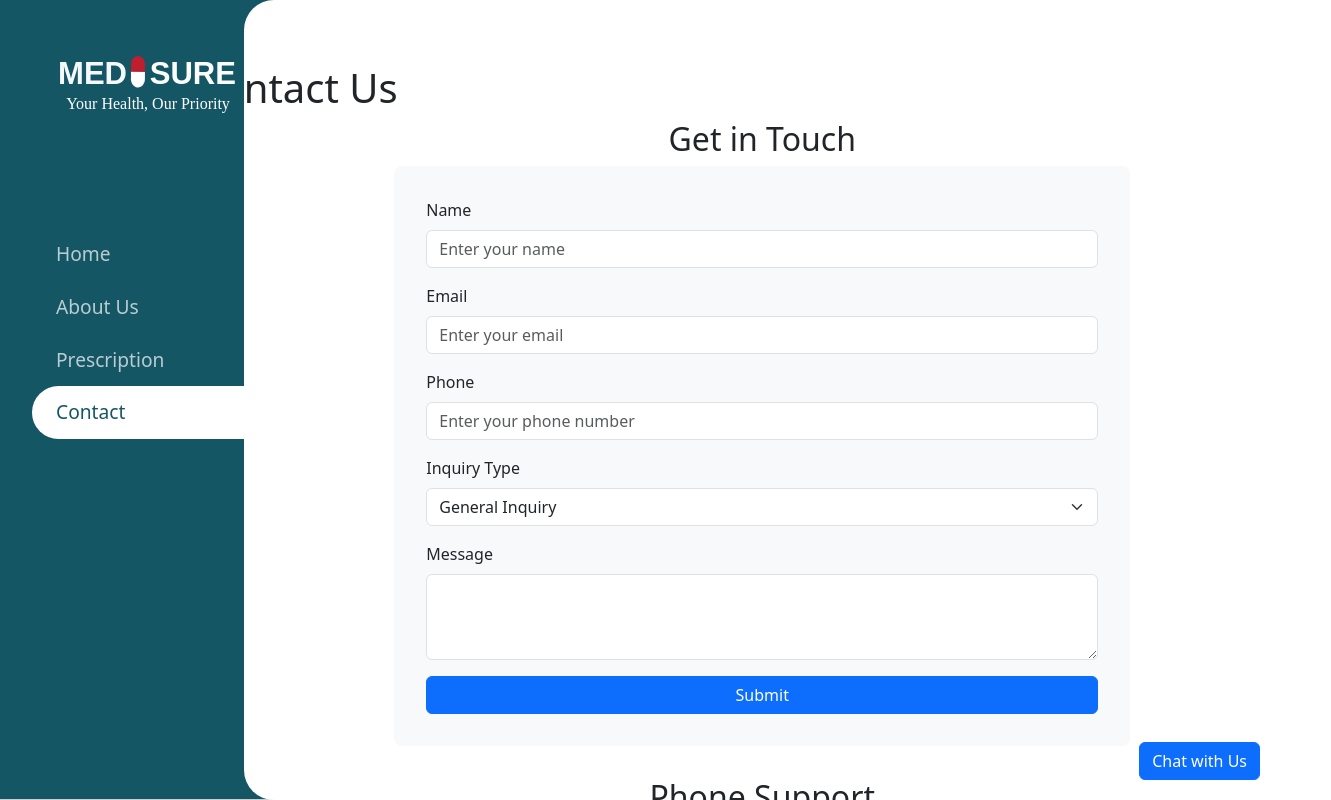
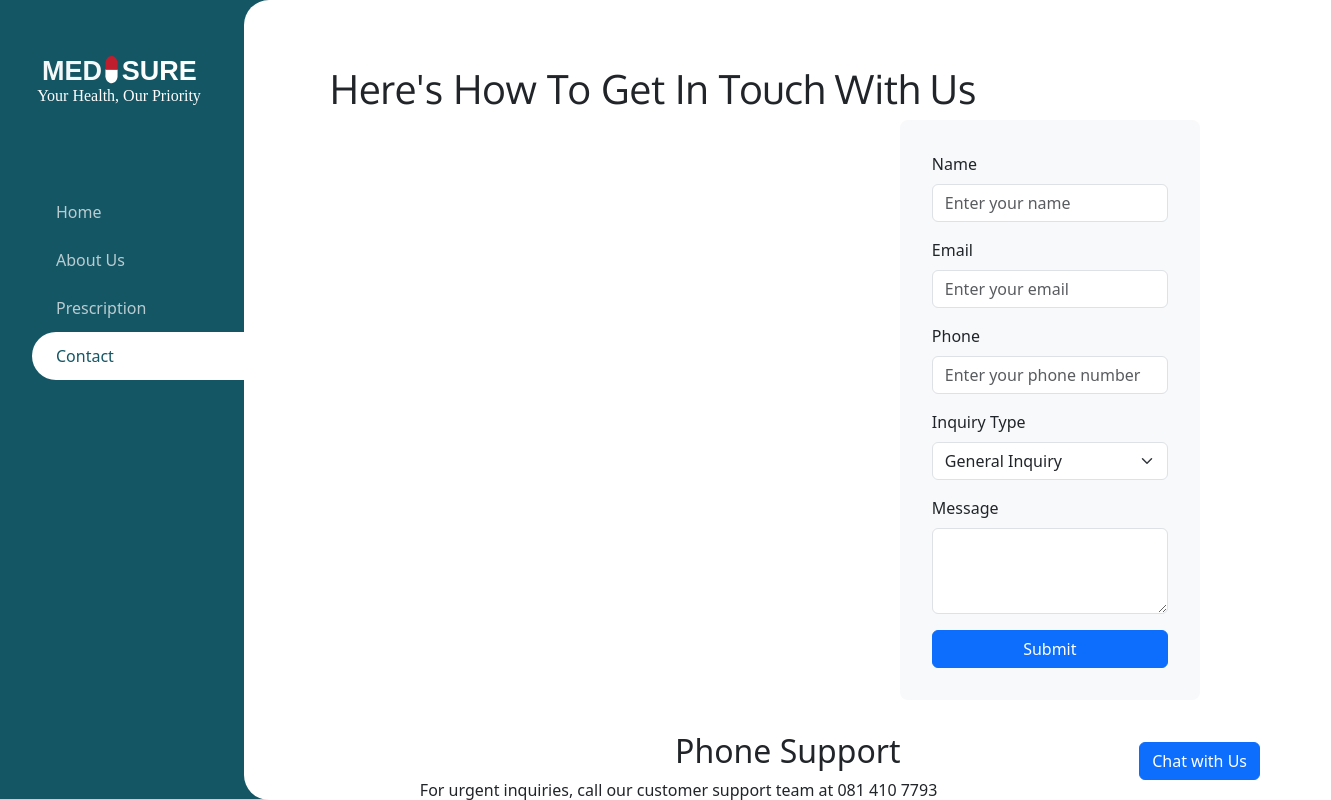
Before and after one commit to 241322/spot_ui_bug_squashers, a React (Create React App) app: page /contact in a window 1280 px wide. Shown: the whole page, 1331 px wide, since content can reach past the window. Built offline with nearby package versions, Linux system fonts and the light colour scheme.

Commit message:
2nd commit minor adjustments

```diff
--- a/src/App.css
+++ b/src/App.css
@@ -7,10 +7,11 @@
 
 .page-content {
   margin-left: 19.1%;
+  margin-right: -4%;
   height: 100vh; /* Ensure the content area takes the full viewport height */
   overflow-y: auto; /* Enable vertical scrolling for the content */
   background-color: white;
-  border-radius: 30px 0 0 30px;
+  border-radius: 25px 0 0 25px;
   padding: 2rem;
   position: relative;
   z-index: 2;
@@ -34,8 +35,8 @@ nav {
 }
 
 .nav-logo {
- width: 230px;
- margin-left: 10px;
+ width: 200px;
+ margin-right: 52px;
  margin-top: 40px;
   height: auto;
   margin-bottom: 10px;
@@ -43,12 +44,12 @@ nav {
 
 .nav-slogan {
   font-family: 'Dancing Script', cursive;
-  font-size: 1rem;
-  margin-right: 40px;
-  margin-top: -40px;
+  font-size: 16px;
+  margin-right: 98px;
+  margin-top: -39px;
   color: white;
   text-align: center;
-  margin-bottom: 7rem;
+  margin-bottom: 5rem;
 }
 
 .nav-links {
@@ -62,7 +63,7 @@ nav {
 .nav-link {
   padding: 12px 24px;
   text-decoration: none;
-  font-size: 1.2rem;
+  font-size: 1rem;
   color: rgba(255, 255, 255, 0.7);
   display: block;
   transition: all 0.3s ease;
--- a/src/Pages/ContactPage.jsx
+++ b/src/Pages/ContactPage.jsx
@@ -11,10 +11,9 @@ export default function ContactPage() {
 
     return (
         <div className="contact-container">
-            <h1>Contact Us</h1>
+            <h1>Here's How To Get In Touch With Us</h1>
 
             <div className="contact-section">
-                <h2>Get in Touch</h2>
                 <Form onSubmit={handleSubmit} className="contact-form">
                     <Form.Group className="mb-3">
                         <Form.Label>Name</Form.Label>
--- a/src/Styles/ContactStyle.css
+++ b/src/Styles/ContactStyle.css
@@ -1,13 +1,20 @@
+@import url('https://fonts.googleapis.com/css2?family=Oxygen:wght@300;400;700&display=swap');
+
 body {
   margin-right: 60px;
 }
 
-h1{
-    font-size: 2rem;
+h1 {
+  font-family: "Oxygen", sans-serif;
+  font-weight: 700;
+  font-style: normal;
+  font-size: 40px;
   text-align: left;
-    margin-left: -200px;
-    margin-bottom: 2rem;
+  margin-left: -90px;
+  margin-bottom: 5rem;
+  margin-top: -2rem;
 }
+
 .contact-container {
   padding: 2rem;
   max-width: 800px;
@@ -16,12 +23,16 @@ h1{
 
 .contact-section {
   margin-bottom: 2rem;
+
 }
 
 .contact-form {
   background-color: #f8f9fa;
   padding: 2rem;
   border-radius: 8px;
+  width:300px;
+    margin-left: 480px;
+
 }
 
 .faq-item {
```
Lines whose indentation alone changed are shown as unchanged.
